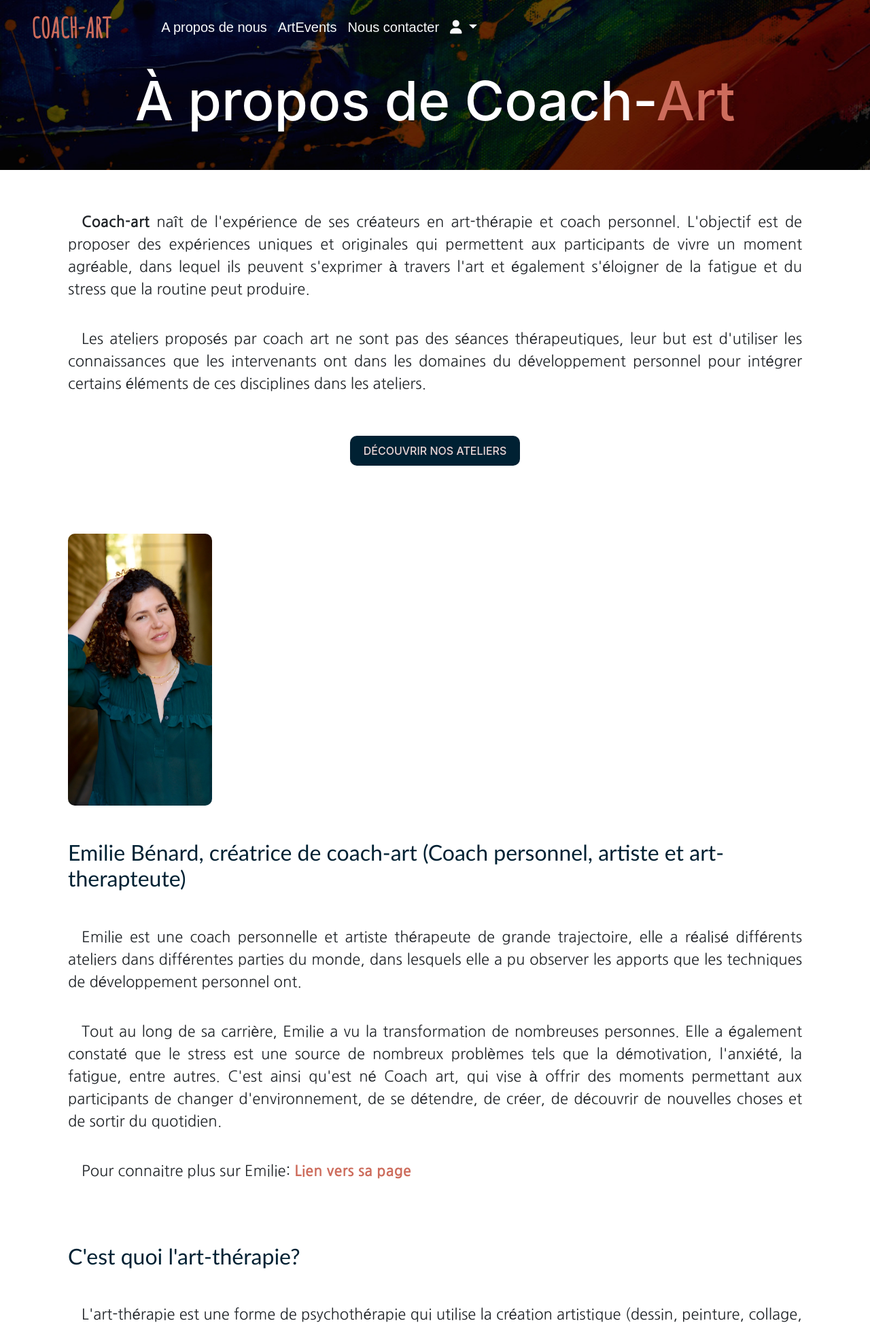
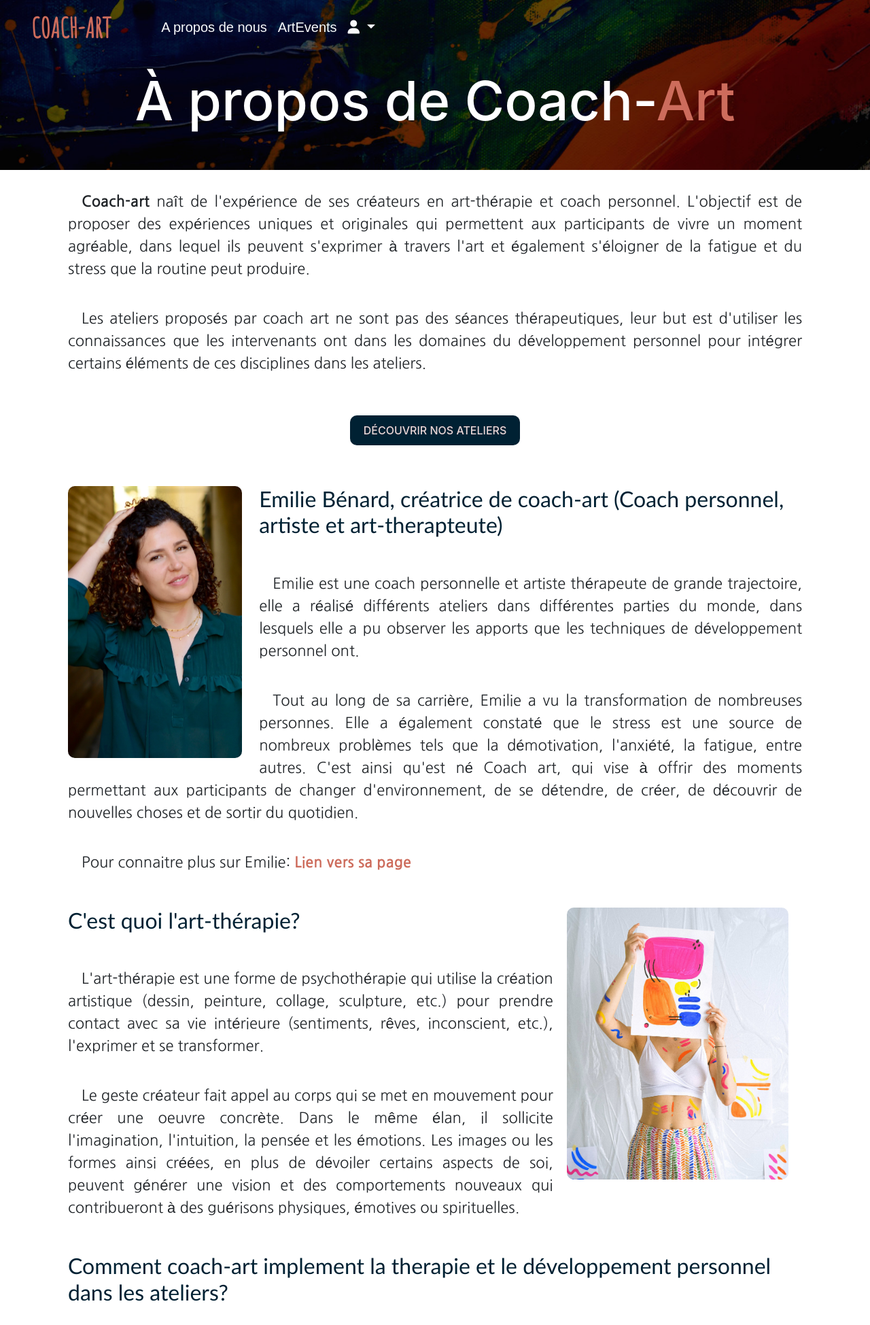
Before and after one commit to Maralena86/Coach-Art, a Symfony app: template templates/home/about-us.html.twig in a window 1280 px wide. Shown: the top 1949 px of the page at 68% size. Run offline with Twig, Linux system fonts and the light colour scheme; the template is opened without the code that fills it, so the values that code supplies are empty; some libraries are stand-ins or nearby versions; some web fonts are replaced.

Commit message:
edit image Change html enleve commenter page d'accueil

```diff
--- a/public/css/style.css
+++ b/public/css/style.css
@@ -126,6 +126,10 @@ nav{
     font-weight: 100;
 
 }
+#paris-img{
+    display: block;
+    margin: auto;
+}
 #about-coachArt-container{
     padding: 100px 40px;
     font-family: 'Nanum Gothic', sans-serif;
@@ -168,6 +172,9 @@ nav{
 }
 .info-container>div{
    width: 50%;
+}
+.info-1{
+    padding: 60px 30px 0px 30px;
 }
 .carousel-item >img{
     width: 100%;
@@ -371,8 +378,7 @@ nav{
 }
 .therapist-detail{
     background-color: white;
-    padding-top: 20px;
-    padding-right: 10px;
+    padding: 20px 10px;
 }
 #therapist-detail-title{
     color: var(--primary-color);
@@ -428,7 +434,7 @@ nav{
     text-align: center;
 }
 .about-us-container{
-    padding: 60px 100px;
+    padding: 30px 100px;
 
 }
 .about-us-container h2{
@@ -440,8 +446,15 @@ nav{
 }
 .about-us-container img{
     height: 400px;
-    margin-top: 40px;
     border-radius: 10px;
+    margin: 0px 25px 5px 0px;
+}
+#img-Emilie{
+    float: left;
+}
+#img-art-therapie-about{
+    float: right;
+    margin: 0px 20px;
 }
 .about-us-container p{
     font-size: 22px;
@@ -461,8 +474,8 @@ nav{
     background-color: aquamarine;
 }
 .about-us-info{
-    display: flex;
-    flex-wrap: wrap;
+
+    gap: 30px;
 }
 /*---------------- 5-Paginator- ------------*/
 .pagination{
@@ -701,6 +714,13 @@ footer{
 
 }
 @media screen and (max-width:  540px){
+    .therapist-detail{
+        flex-direction: column;
+        align-items: center;
+    }
+    .image-event-detail{
+        height: 300px;
+    }
     .footer-info h4{
         font-size: 14px;
     }
@@ -723,7 +743,12 @@ footer{
     width: 400px;
     }
     .info-container>div, .carousel-item >img {
-        height: 400px;
+        height: 330px;
+    }
+    .footer-info a {
+        font-size: 12px;
+        color: rgb(180, 167, 167);
+        text-decoration: none;
     }
 }
 @media screen and (max-width:  330px){
--- a/src/Security/AppAuthenticator.php
+++ b/src/Security/AppAuthenticator.php
@@ -50,7 +50,7 @@ class AppAuthenticator extends AbstractLoginFormAuthenticator
         }
 
         // For example:
-        return new RedirectResponse($this->urlGenerator->generate('app_home_display'));
+        return new RedirectResponse($this->urlGenerator->generate('app_login'));
         // throw new \Exception('TODO: provide a valid redirect inside '.__FILE__);
     }
 
--- a/templates/base.html.twig
+++ b/templates/base.html.twig
@@ -55,17 +55,17 @@
                         <li class="nav-item">
                             <a class="nav-link text-light  pl-2 " href="{{path('app_events_list')}}">ArtEvents</a>
                         </li>
-                        <li>
+                        {# <li>
                             <a class="nav-link text-light pl-2" href="{{path('app_email_contact')}}">Nous contacter</a>
-                        </li>
+                        </li> #}
                         <li class="nav-item dropdown">
                             <a class="nav-link text-light dropdown-toggle pl-2" href="#" id="navbarDropdownMenuLink" data-toggle="dropdown" aria-haspopup="true" aria-expanded="false"><i class="fa-solid fa-user"></i>
                             </a>
                             <div class="dropdown-menu" id="user-nav" aria-labelledby="navbarDropdownMenuLink">
                             {% if app.user %}
                                 {% if is_granted('ROLE_USER')%}
-                                <a class="dropdown-item " href="{{path('app_basket_display')}}">Mon panier</a>
-                                <a class="dropdown-item" href="{{path('app_security_showProfil', {id:app.user.id})}}">Profil</a>
+                                    <a class="dropdown-item " href="{{path('app_basket_display')}}">Mon panier</a>
+                                    <a class="dropdown-item" href="{{path('app_security_showProfil', {id:app.user.id})}}">Profil</a>
                                 {% endif %}
                                 <a class="dropdown-item" href="{{path('app_logout')}}">Se déconnecter</a>
                                 {% else %}
--- a/templates/home/about-us.html.twig
+++ b/templates/home/about-us.html.twig
@@ -18,7 +18,7 @@
         </div>
         <div>
             <div class="about-us-info">
-                <img class="img-about-us"src="./uploads/emilie.webp"/>
+                <img class="img-about-us" id="img-Emilie"src="./uploads/emilie.webp"/>
                 <div class="">
                     <h2>Emilie Bénard, créatrice de coach-art (Coach personnel, artiste et art-therapteute)</h2>
                     <p>Emilie est une coach personnelle et artiste thérapeute de grande trajectoire, elle a réalisé différents ateliers dans différentes parties du monde, dans lesquels elle a pu observer les apports que les techniques de développement personnel ont.</p>
@@ -28,13 +28,18 @@
             </div>
             <div class="about-us-info">
                 <div >
-                    <h2>C'est quoi l'art-thérapie?</h2>
+                <img id="img-art-therapie-about" src="./uploads/art-therapy.jpeg" >
+                    <div><h2>C'est quoi l'art-thérapie?</h2>
                     <p class="">L'art-thérapie est une forme de psychothérapie qui utilise la création artistique (dessin, peinture, collage, sculpture, etc.) pour prendre contact avec sa vie intérieure (sentiments, rêves, inconscient, etc.), l'exprimer et se transformer.</p>
+                    <p>Le geste créateur fait appel au corps qui se met en mouvement pour créer une oeuvre concrète. Dans le même élan, il sollicite l'imagination, l'intuition, la pensée et les émotions. Les images ou les formes ainsi créées, en plus de dévoiler certains aspects de soi, peuvent générer une vision et des comportements nouveaux qui contribueront à des guérisons physiques, émotives ou spirituelles.</p>
+                    </div>
+
                 </div>
-                <img src="./uploads/art-therapy.jpeg">
+
             </div>
                 <h2>Comment coach-art implement la therapie et le développement personnel dans les ateliers?</h2>
                 <p>Le principe de nos artistes therapteutes est de créer des evenements où les participants puissent approcher l'art d'une façon interactive, n'importe le niveau, car le but est d'utiliser l'art comme moyen de liberation du stress, une opportunité pour lacher prise...</p>
+
             </div>
         </div>
     </div>
--- a/templates/home/home.html.twig
+++ b/templates/home/home.html.twig
@@ -6,7 +6,7 @@
 </div>
 
 <div id="about-coachArt-container" >
-<h1 class="mb-3 ">Coach-art offre des ateliers créatifs à Paris <img src="https://s3-eu-west-1.amazonaws.com/sqily/production/workspaces/2204/attachments/Tour-eiffel.gif" alt="paris" width= "80"/></h1>
+<h1 class="mb-3 ">Coach-art offre des ateliers créatifs à Paris <img id="paris-img"src="https://s3-eu-west-1.amazonaws.com/sqily/production/workspaces/2204/attachments/Tour-eiffel.gif" alt="paris" width= "80"/></h1>
     <p class="mb-5">Tu pourrait profiter de: </p>
     <div class=" d-flex justify-content-around flex-wrap">
     <div class="about-coachArt">
@@ -28,7 +28,7 @@
 
 </div>
 <div class="info-container d-flex">
-    <div class="d-flex justify-content-center">
+    <div class="d-flex justify-content-center info-1">
         <div class=" align-self-center">
             <p class="">Des activités pour se retrouver, pour partager et découvrir....</p>
             <div class="btn-container">
@@ -37,7 +37,7 @@
             </div>
         </div>
     </div>
-    <div class=" d-flex justify-content-center">
+    <div class=" d-flex justify-content-center ">
         <div id="carouselControls" class="carousel slide" data-ride="carousel">
             <div class="carousel-inner">
                 <div class="carousel-item active">
--- a/templates/reset_password/reset.html.twig
+++ b/templates/reset_password/reset.html.twig
@@ -3,6 +3,8 @@
 {% block title %}Modiffier mot de passe{% endblock %}
 
 {% block body %}
+<div class="nav-bg-div connexion-fixed">
+</div>
     <h1>Modifier mot de passe</h1>
 
     {{ form_start(resetForm) }}
--- a/templates/security/show_profil.html.twig
+++ b/templates/security/show_profil.html.twig
@@ -8,12 +8,12 @@
 
     <div class="profil-description">
         <div class="profil-top">
-            <img class="image-profil" src="{{app.user.image ? vich_uploader_asset(app.user) : asset('images/placeholder.jpg')}}"/>
-            <p class="profil-name text-capitalize">{{app.user.name}} {{app.user.lastname}}</p>
+            <img class="image-profil" src={{user.image ? vich_uploader_asset(user) : asset('uploads/profil.jpeg')}}/>
+            <p class="profil-name text-capitalize">{{user.name}} {{user.lastname}}</p>
         </div>
         <div class="">
             <h4 class="text-dark mb-3">A propos de moi..</h4>
-            <p class="profil-about">{{app.user.description}}</p>
+            <p class="profil-about">{{user.description}}</p>
             <a class="btn-color1 btn-modif-profil"href="{{path('app_security_changeProfil')}}">Modifier</a>
         </div>
     </div>
```
Also changed, not shown: src/Controller/Email/ContactController.php (+3 -4 lines), src/Controller/Security/SecurityController.php (+9 -2 lines), public/uploads/art-therapy.jpeg, public/uploads/emilie.webp, 3 other files.
